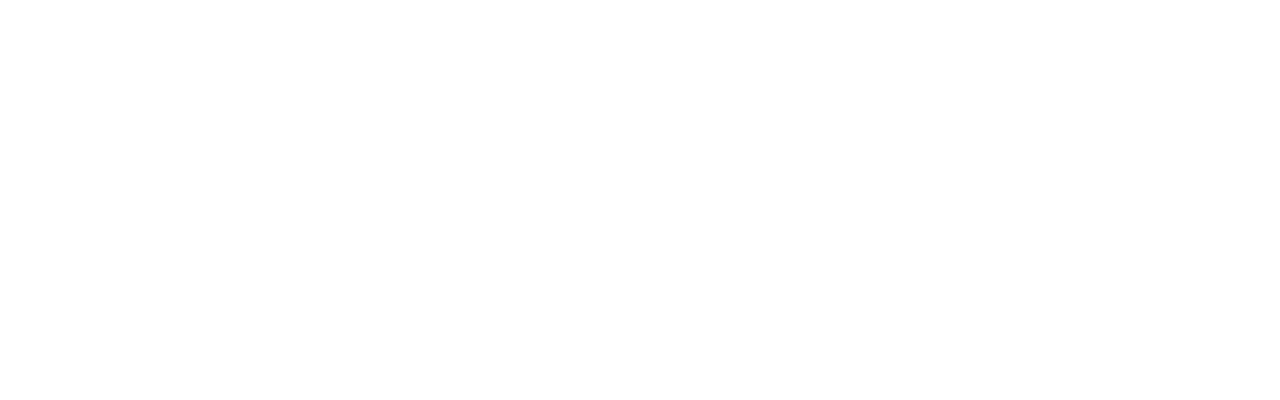
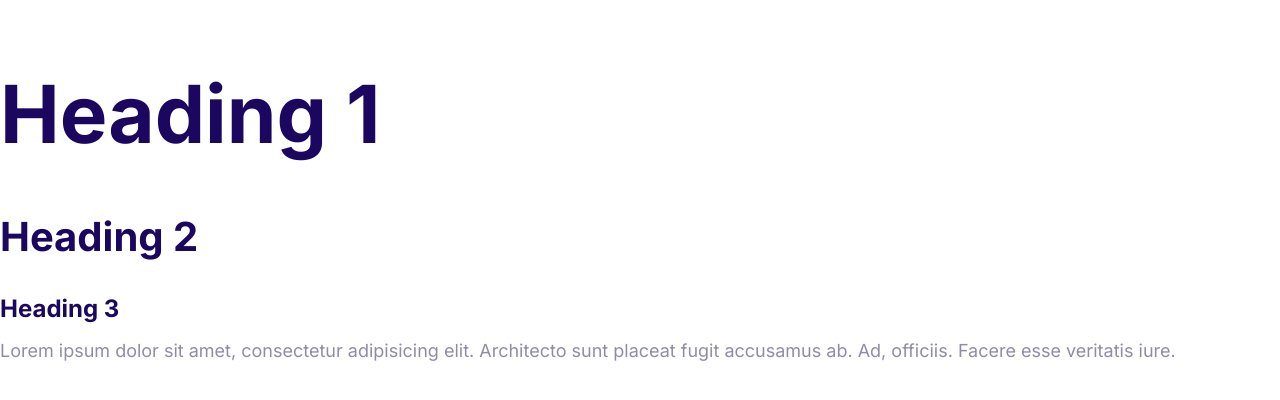
Before and after one commit to pankotskyi/artemify, a plain HTML site: page index.html in a window 1280 px wide. Drawn offline with Linux system fonts and the light colour scheme.

Commit message:
Define font styles.

```diff
--- a/css/styles.css
+++ b/css/styles.css
@@ -3,5 +3,54 @@
   --color-secondary: #00d9ff;
   --color-accent: #ff3400;
   --color-heading: #1b0760;
-  --color-body: #1b0760;
+  --color-body: #918ca4;
 }
+
+html {
+  font-size: 62.5%;
+}
+
+body {
+  font-family: Inter, Arial, Helvetica, sans-serif;
+  font-size: 2.4rem;
+  color: var(--color-body);
+  line-height: 1.5;
+}
+
+h1,
+h2,
+h3 {
+  color: var(--color-heading);
+  margin-bottom: 1rem;
+}
+
+h1 {
+  font-size: 7rem;
+}
+
+h2 {
+  font-size: 4rem;
+}
+
+h3 {
+  font-size: 3rem;
+}
+
+p {
+  margin-top: 0;
+}
+
+@media screen and (min-width: 1024px) {
+  body {
+    font-size: 1.8rem;
+  }
+  h1 {
+    font-size: 8rem;
+  }
+  h2 {
+    font-size: 4rem;
+  }
+  h3 {
+    font-size: 2.4rem;
+  }
+}
--- a/index.html
+++ b/index.html
@@ -5,8 +5,22 @@
     <meta http-equiv="X-UA-Compatible" content="IE=edge" />
     <meta name="viewport" content="width=device-width, initial-scale=1.0" />
     <title>Document</title>
+    <link rel="preconnect" href="https://fonts.googleapis.com" />
+    <link rel="preconnect" href="https://fonts.gstatic.com" crossorigin />
+    <link
+      href="https://fonts.googleapis.com/css2?family=Inter:wght@400;700&display=fallback"
+      rel="stylesheet"
+    />
     <link rel="stylesheet" href="css/normalize.css" />
     <link rel="stylesheet" href="css/styles.css" />
   </head>
-  <body></body>
+  <body>
+    <h1>Heading 1</h1>
+    <h2>Heading 2</h2>
+    <h3>Heading 3</h3>
+    <p>
+      Lorem ipsum dolor sit amet, consectetur adipisicing elit. Architecto sunt
+      placeat fugit accusamus ab. Ad, officiis. Facere esse veritatis iure.
+    </p>
+  </body>
 </html>
```
